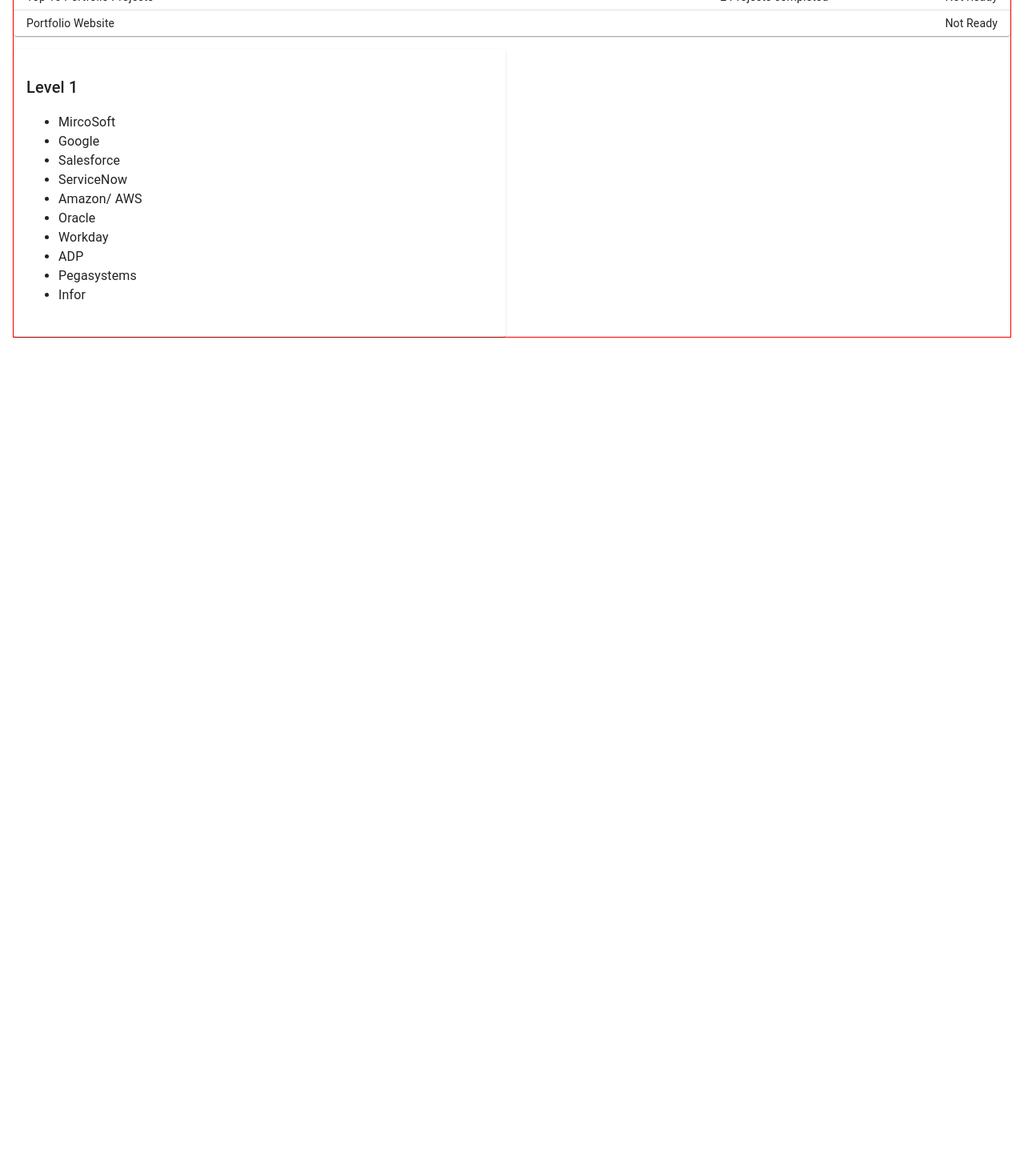
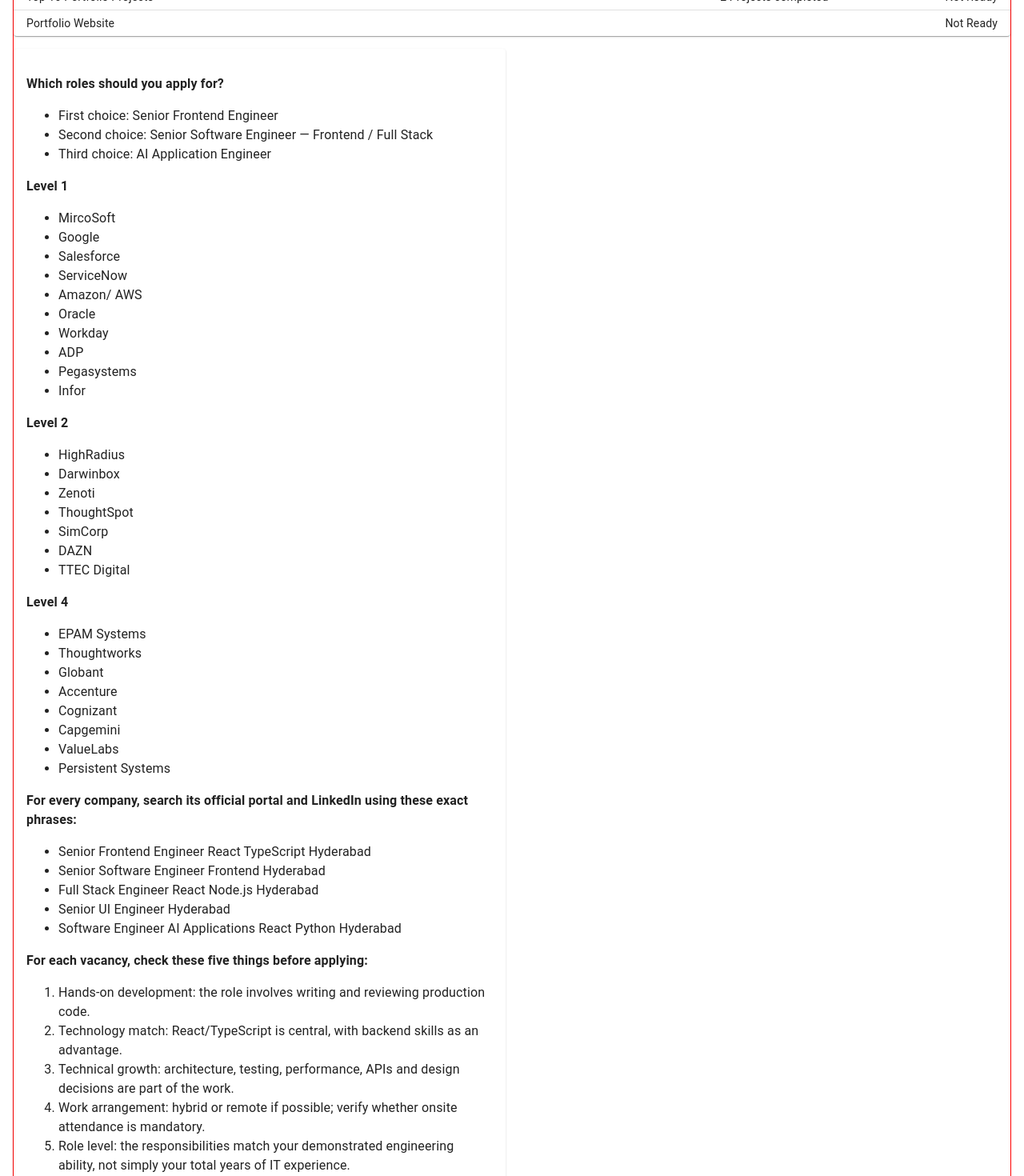
Before and after one commit to pramodboda/developer-analytics, a React (Vite) app in the folder client/: page /tech/career-goals in a window 1280 px wide. Shown: the part 1840-3310 px from the top of the page at 80% size. Before the commit the page ends 2286 px from the top, so only its background shows below. Built offline with nearby package versions, Linux system fonts and the light colour scheme.

Commit message:
UPDATE: UI

```diff
--- a/client/src/app/pages/Tech/CareerGoals/ApplyForCompaniesList.tsx
+++ b/client/src/app/pages/Tech/CareerGoals/ApplyForCompaniesList.tsx
@@ -1,14 +1,49 @@
 import DataCard from "../../../components/ProUI/Cards/DataCard/DataCard";
 import Typography from "@mui/material/Typography";
 
-import {IT_Companies} from "../../../data/ITCompanies";
+import { IT_Companies } from "../../../data/ITCompanies";
 
 
-export default function ApplyForCompaniesList(){
+export default function ApplyForCompaniesList() {
     return (
         <DataCard>
-            <Typography variant="h6">Level 1</Typography>
-            <ul>{IT_Companies.filter((company) => company.level===1).map((company) => <li>{company.company_name}</li>)}</ul>
-            </DataCard>
+            <Typography variant="body1" sx={{ fontWeight: "bold" }}>Which roles should you apply for?</Typography>
+            <ul><li>First choice: Senior Frontend Engineer</li>
+                <li>Second choice: Senior Software Engineer — Frontend / Full Stack</li>
+                <li>Third choice: AI Application Engineer</li></ul>
+
+            <Typography variant="body1" sx={{ fontWeight: "bold" }}>Level 1</Typography>
+            <ul>{IT_Companies.filter((company) => company.level === 1).map((company) => <li>{company.company_name}</li>)}</ul>
+
+            <Typography variant="body1" sx={{ fontWeight: "bold" }}>Level 2</Typography>
+            <ul>{IT_Companies.filter((company) => company.level === 2).map((company) => <li>{company.company_name}</li>)}</ul>
+
+            <Typography variant="body1" sx={{ fontWeight: "bold" }}>Level 4</Typography>
+            <ul>{IT_Companies.filter((company) => company.level === 4).map((company) => <li>{company.company_name}</li>)}</ul>
+
+            <Typography variant="body1" sx={{ fontWeight: "bold" }}>
+                For every company, search its official portal and LinkedIn using these exact phrases:</Typography>
+
+            <ul>
+
+                <li>Senior Frontend Engineer React TypeScript Hyderabad</li>
+                <li>Senior Software Engineer Frontend Hyderabad</li>
+                <li>Full Stack Engineer React Node.js Hyderabad</li>
+                <li>Senior UI Engineer Hyderabad</li>
+                <li>Software Engineer AI Applications React Python Hyderabad</li></ul>
+
+            <Typography variant="body1" sx={{ fontWeight: "bold" }}>
+                For each vacancy, check these five things before applying:</Typography>
+            <ol>
+                <li>Hands-on development: the role involves writing and reviewing production code.</li>
+                <li>Technology match: React/TypeScript is central, with backend skills as an advantage.</li>
+                <li>Technical growth: architecture, testing, performance, APIs and design decisions are part of the work.</li>
+                <li>Work arrangement: hybrid or remote if possible; verify whether onsite attendance is mandatory.</li>
+                <li>Role level: the responsibilities match your demonstrated engineering ability, not simply your total years of IT experience.</li>
+            </ol>
+
+
+
+        </DataCard>
     )
 }
```
